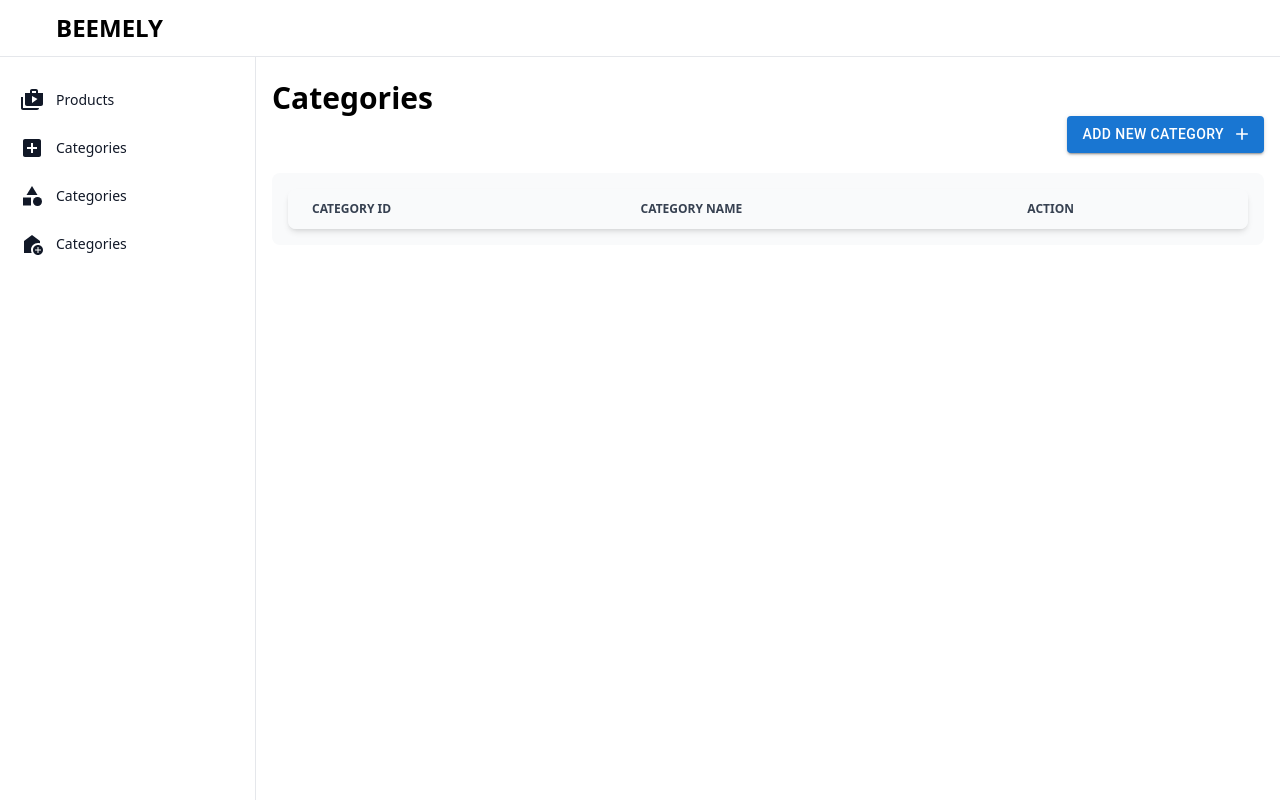
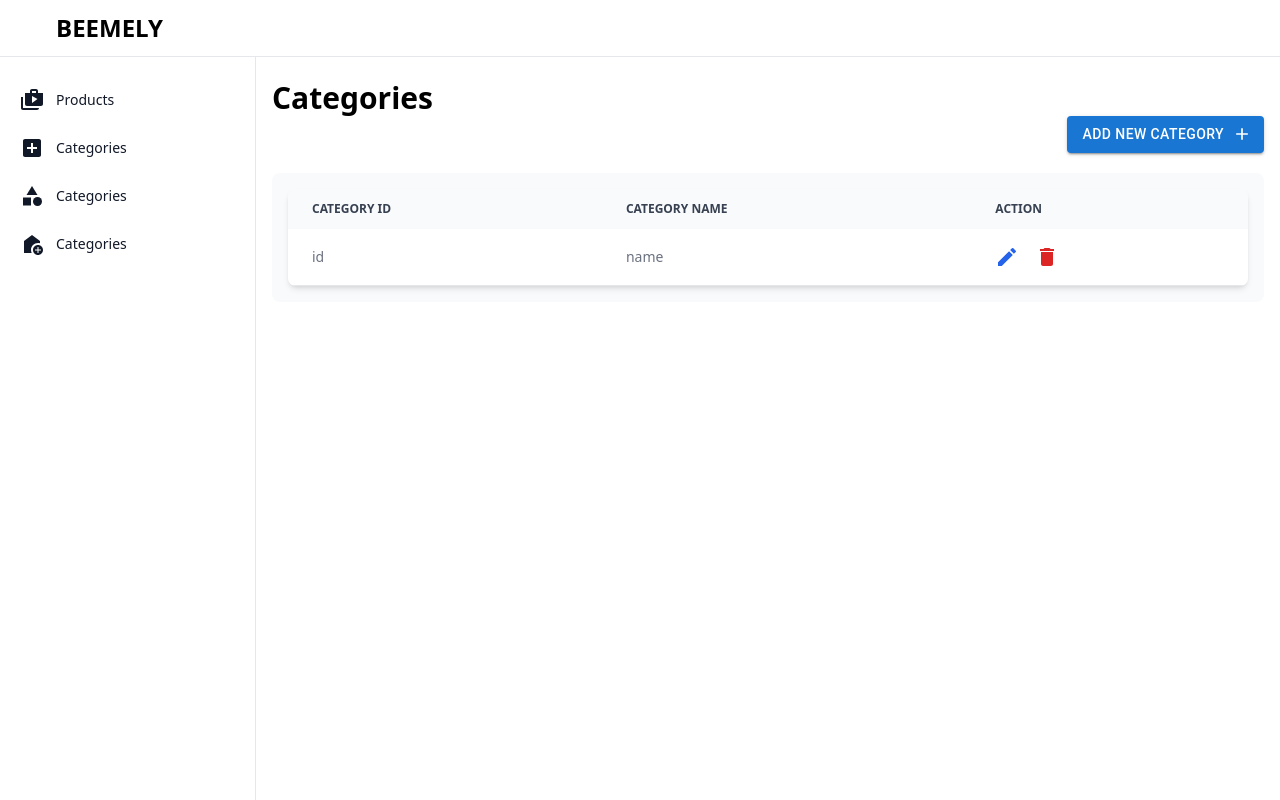
Before and after one commit to PhongDev2004/Reactjs-Nodejs, a React (Vite) app in the folder frontend/: page /admin/categories in a window 1280 px wide. Built offline with nearby package versions, Linux system fonts and the light colour scheme.

Commit message:
front-end fix

```diff
--- a/frontend/src/pages/admin/CategoriesList.tsx
+++ b/frontend/src/pages/admin/CategoriesList.tsx
@@ -1,6 +1,8 @@
 import { Link } from "react-router-dom";
 import AddIcon from "@mui/icons-material/Add";
 import Button from "src/components/ui/Button";
+import DeleteIcon from "@mui/icons-material/Delete";
+import EditIcon from "@mui/icons-material/Edit";
 
 const CategoriesList = () => {
   return (
@@ -36,7 +38,23 @@ const CategoriesList = () => {
                 </th>
               </tr>
             </thead>
-            <tbody id="table-category-list"></tbody>
+            <tbody id="table-category-list">
+              <tr className="odd:bg-white odd:dark:bg-gray-900 even:bg-gray-50 even:dark:bg-gray-800 border-b dark:border-gray-700">
+                <td className="px-6 py-4">id</td>
+                <td className="px-6 py-4">name</td>
+                <td className="px-6 py-4 flex flex-nowrap space-x-4">
+                  <button
+                    className="font-medium text-blue-600 dark:text-blue-500"
+                    bg-red-500
+                  >
+                    <EditIcon className="edit-category-btn text-lg w-full" />
+                  </button>
+                  <button className="font-medium text-red-600 dark:text-red-500">
+                    <DeleteIcon className="edit-category-btn text-lg w-full" />
+                  </button>
+                </td>
+              </tr>
+            </tbody>
           </table>
         </div>
       </div>
```
